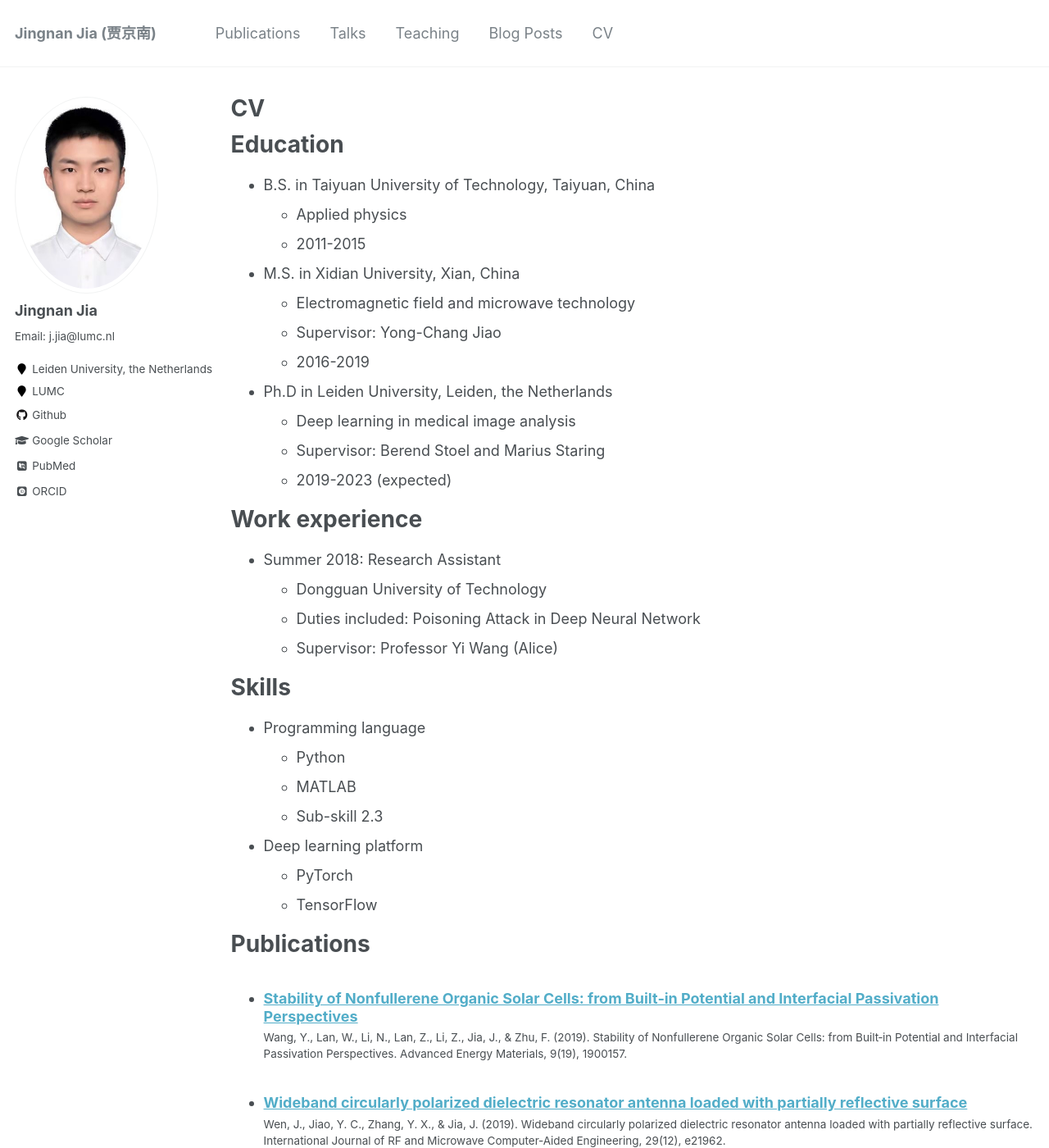
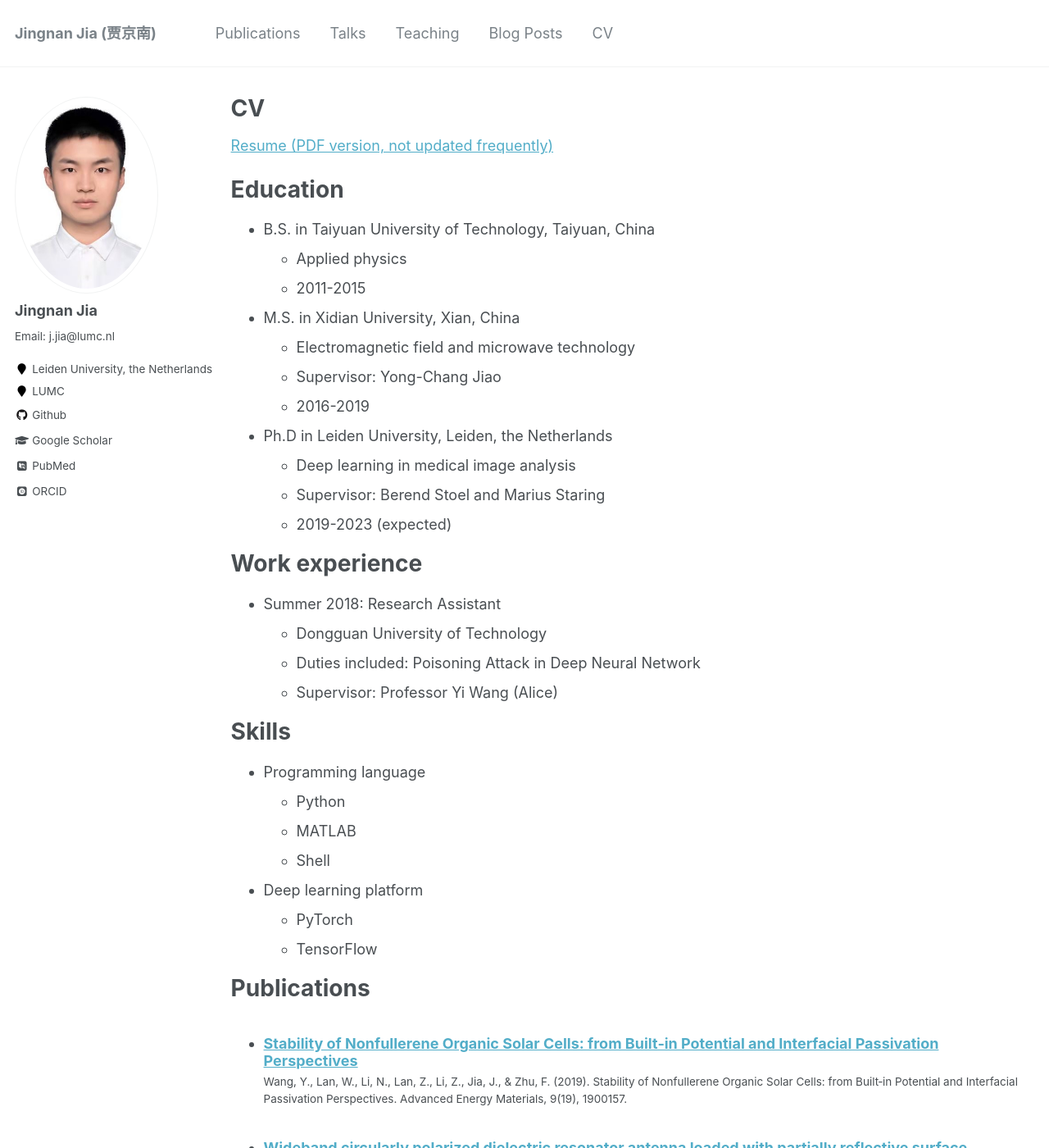
Before and after one commit to Jingnan-Jia/Jingnan-Jia.github.io_old, a Jekyll site: the page built from _pages/cv.md, in a window 1280 px wide and 1400 px high. Shown: the whole window at 82% size. Built offline with Jekyll 4.4.1, drawn with Linux system fonts in a browser that asks for light colours; some web fonts are replaced.

```diff
--- a/_pages/cv.md
+++ b/_pages/cv.md
@@ -8,6 +8,8 @@ redirect_from:
 ---
 
 {% include base_path %}
+
+[Resume (PDF version, not updated frequently)](https://github.com/Jingnan-Jia/Jingnan-Jia.github.io/files/Jingnan_cv_2019.pdf)
 
 Education
 ======
@@ -38,7 +40,8 @@ Skills
 * Programming language
   * Python
   * MATLAB
-  * Sub-skill 2.3
+  * Shell
+
 * Deep learning platform
   * PyTorch
   * TensorFlow
```
Also changed, not shown: _pages/about.md (+0 -4 lines).
